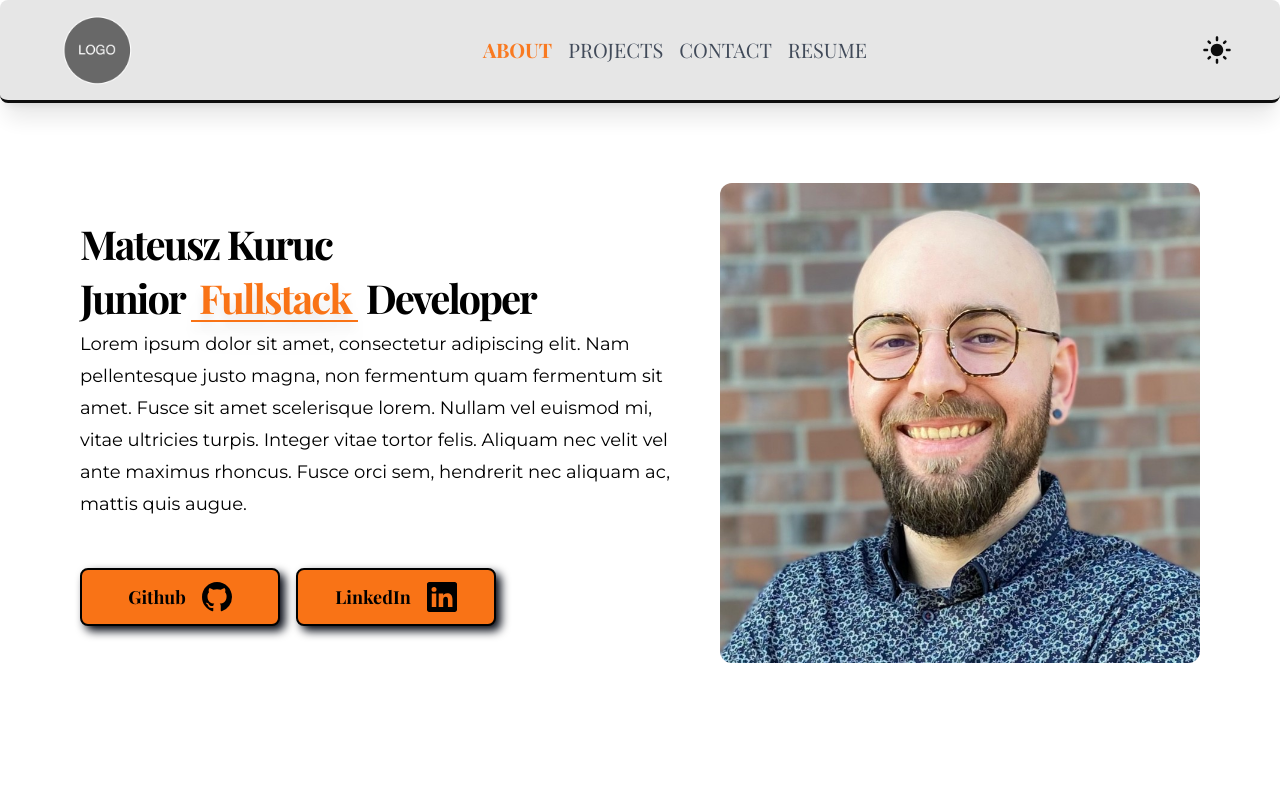
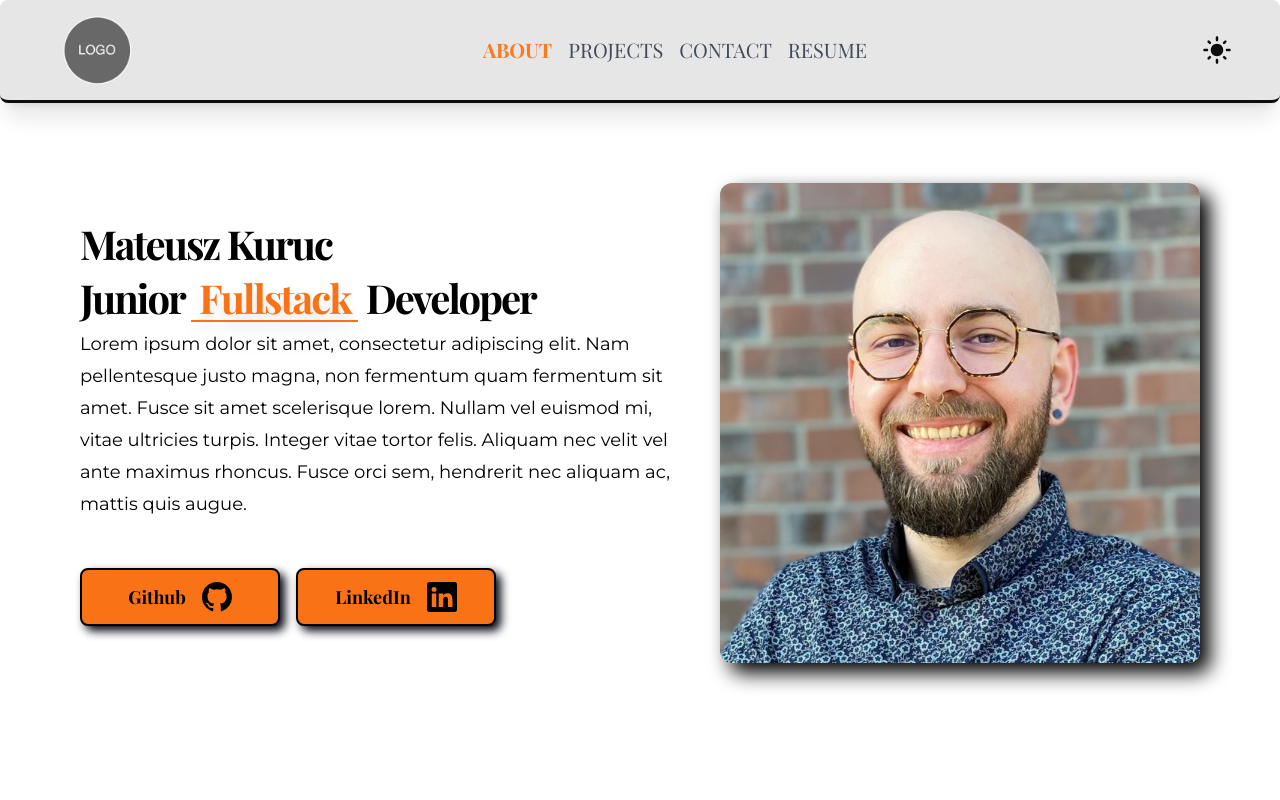
Before and after one commit to MateuszKuruc/developer-portfolio, a Next.js app in the folder developer-portfolio-site/: page / in a window 1280 px wide. Shown: the top 800 px of the page. Built offline with nearby package versions, Linux system fonts and the light colour scheme; a web font is replaced by a local one.

Commit message:
add shadow for image in about section

```diff
--- a/developer-portfolio-site/src/app/components/landing-page-components/About.tsx
+++ b/developer-portfolio-site/src/app/components/landing-page-components/About.tsx
@@ -51,7 +51,7 @@ const About = () => {
             alt="author photo"
             width={600}
             height={600}
-            className="rounded-xl"
+            className="rounded-xl shadow-image"
           />
         </div>
       </div>
--- a/developer-portfolio-site/src/app/globals.css
+++ b/developer-portfolio-site/src/app/globals.css
@@ -8,11 +8,6 @@
   margin: 0;
   padding: 0;
   box-sizing: border-box;
-}
-
-.colored-icon {
-  fill: #ffffff;
-  background-color: white;
 }
 
 .nav-links-desktop {
--- a/developer-portfolio-site/tailwind.config.ts
+++ b/developer-portfolio-site/tailwind.config.ts
@@ -16,6 +16,7 @@ const config: Config = {
       boxShadow: {
         button: "5px 5px 10px #030712",
         dark: "2px 2px 10px #9ca3af",
+        image: "10px 10px 20px black",
       },
       borderWidth: {
         "2.5": "2.5px",
```
